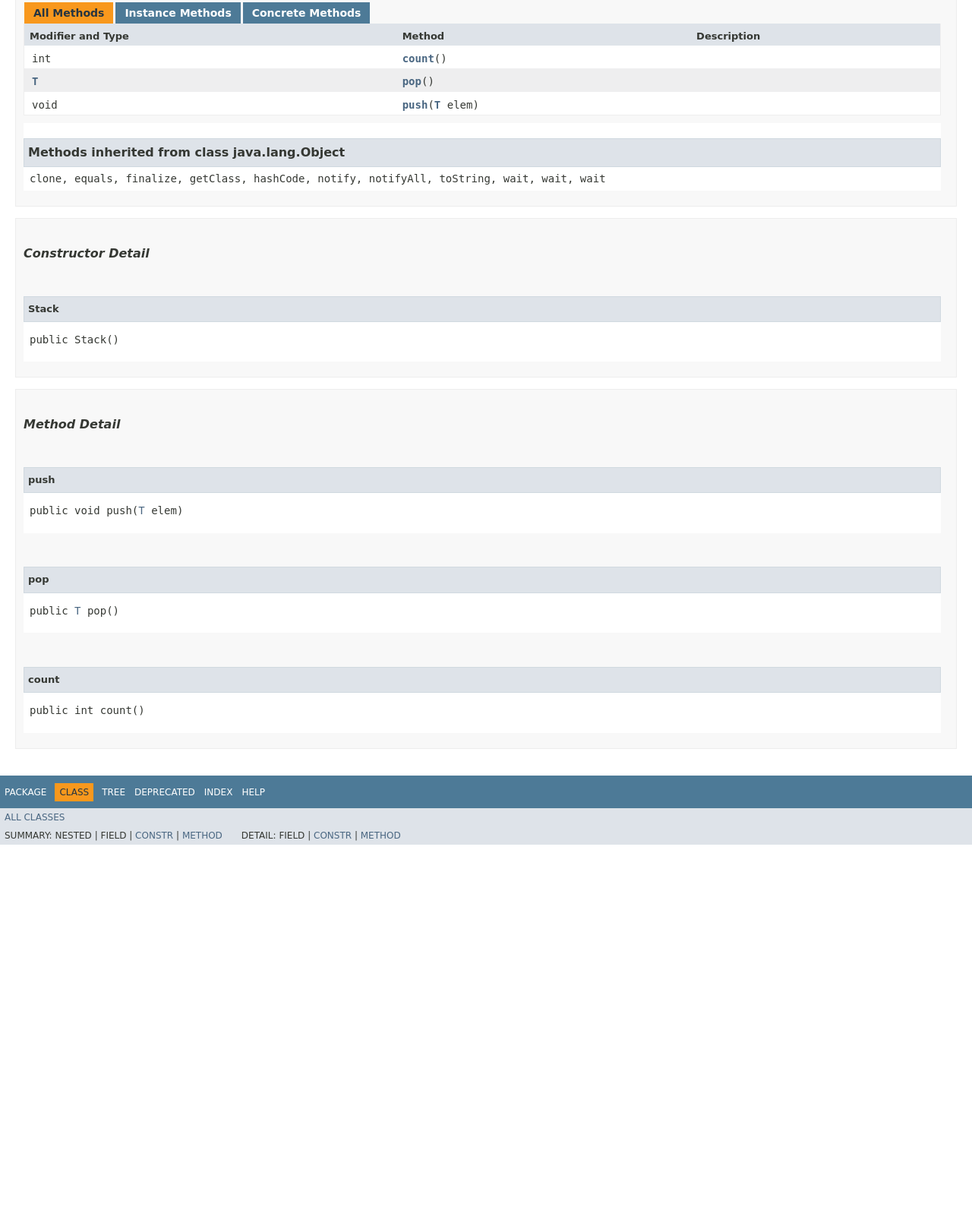
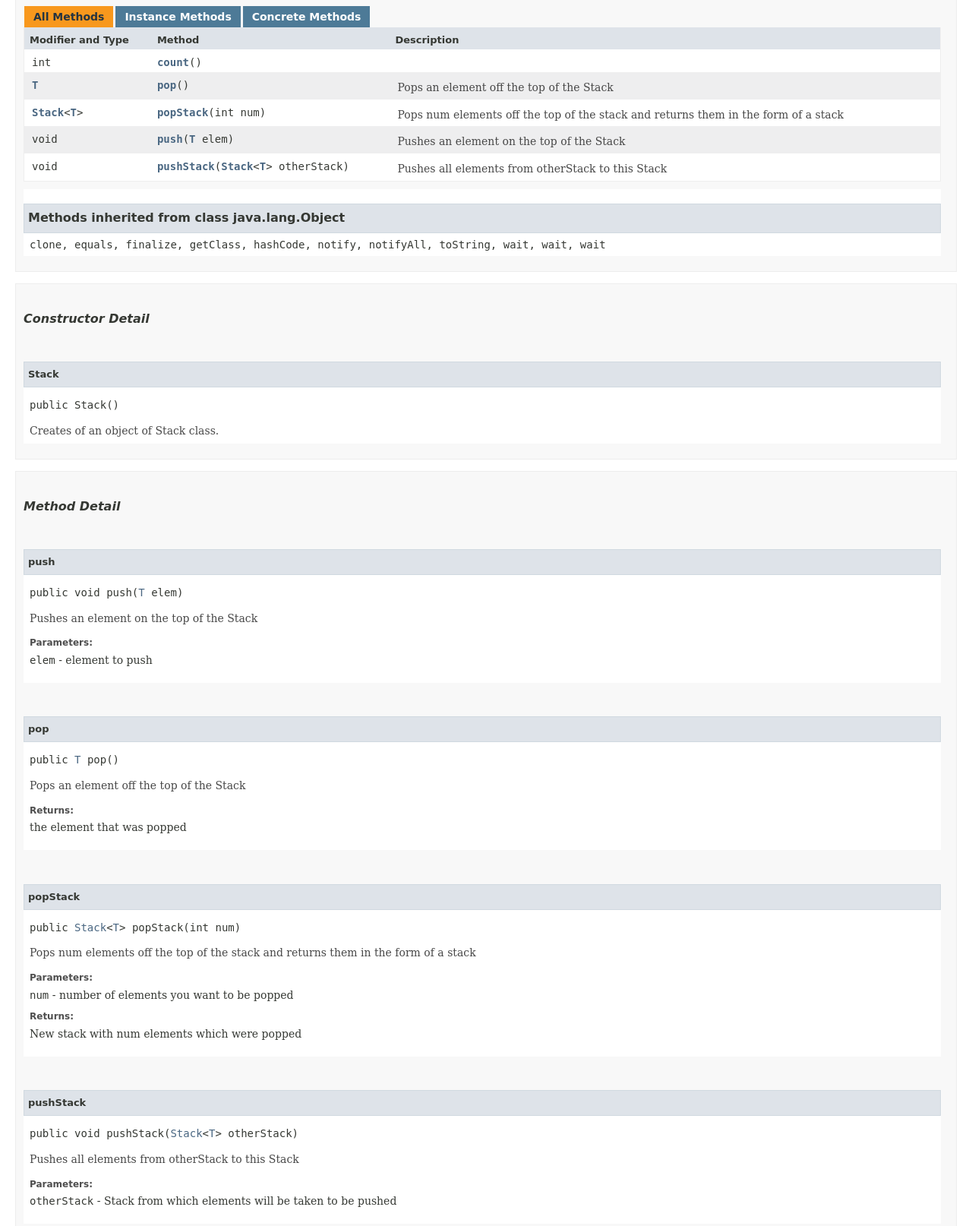
Before and after one commit to Aenyeweddientwink/OOP, a plain HTML site: page Task-1.2.1/io/github/aenyeweddientwink/Stack.html in a window 1280 px wide. Shown: the part 657-2271 px from the top of the page at 76% size. Before the commit the page ends 1769 px from the top, so only its background shows below. Drawn offline with Linux system fonts and the light colour scheme; no server answers; a script that the page names is missing; a web font is replaced by a local one.

Commit message:
Deploying to gh-pages from @ Aenyeweddientwink/OOP@3e7a6815692bb96f483d6a5a989f07f3766dd597 🚀

```diff
--- a/Task-1.2.1/io/github/aenyeweddientwink/Stack.html
+++ b/Task-1.2.1/io/github/aenyeweddientwink/Stack.html
@@ -27,7 +27,7 @@
     catch(err) {
     }
 //-->
-var data = {"i0":10,"i1":10,"i2":10};
+var data = {"i0":10,"i1":10,"i2":10,"i3":10,"i4":10};
 var tabs = {65535:["t0","All Methods"],2:["t2","Instance Methods"],8:["t4","Concrete Methods"]};
 var altColor = "altColor";
 var rowColor = "rowColor";
@@ -131,12 +131,12 @@ $('.navPadding').css('padding-top', $('.fixedNav').css("height"));
 <li class="blockList">
 <dl>
 <dt><span class="paramLabel">Type Parameters:</span></dt>
-<dd><code>T</code> - type of elements of the Stack</dd>
+<dd><code>T</code> - type of elements of the Stack.</dd>
 </dl>
 <hr>
 <pre>public class <span class="typeNameLabel">Stack&lt;T&gt;</span>
 extends java.lang.Object</pre>
-<div class="block">Implementation of a Generic class Stack</div>
+<div class="block">Implementation of a Generic class Stack.</div>
 </li>
 </ul>
 </div>
@@ -158,7 +158,9 @@ extends java.lang.Object</pre>
 </tr>
 <tr class="altColor">
 <th class="colConstructorName" scope="row"><code><span class="memberNameLink"><a href="#%3Cinit%3E()">Stack</a></span>()</code></th>
-<td class="colLast">&nbsp;</td>
+<td class="colLast">
+<div class="block">Creates of an object of Stack class.</div>
+</td>
 </tr>
 </table>
 </li>
@@ -186,12 +188,30 @@ extends java.lang.Object</pre>
 <tr id="i1" class="rowColor">
 <td class="colFirst"><code><a href="Stack.html" title="type parameter in Stack">T</a></code></td>
 <th class="colSecond" scope="row"><code><span class="memberNameLink"><a href="#pop()">pop</a></span>()</code></th>
-<td class="colLast">&nbsp;</td>
+<td class="colLast">
+<div class="block">Pops an element off the top of the Stack</div>
+</td>
 </tr>
 <tr id="i2" class="altColor">
+<td class="colFirst"><code><a href="Stack.html" title="class in io.github.aenyeweddientwink">Stack</a>&lt;<a href="Stack.html" title="type parameter in Stack">T</a>&gt;</code></td>
+<th class="colSecond" scope="row"><code><span class="memberNameLink"><a href="#popStack(int)">popStack</a></span>&#8203;(int&nbsp;num)</code></th>
+<td class="colLast">
+<div class="block">Pops num elements off the top of the stack and returns them in the form of a stack</div>
+</td>
+</tr>
+<tr id="i3" class="rowColor">
 <td class="colFirst"><code>void</code></td>
 <th class="colSecond" scope="row"><code><span class="memberNameLink"><a href="#push(T)">push</a></span>&#8203;(<a href="Stack.html" title="type parameter in Stack">T</a>&nbsp;elem)</code></th>
-<td class="colLast">&nbsp;</td>
+<td class="colLast">
+<div class="block">Pushes an element on the top of the Stack</div>
+</td>
+</tr>
+<tr id="i4" class="altColor">
+<td class="colFirst"><code>void</code></td>
+<th class="colSecond" scope="row"><code><span class="memberNameLink"><a href="#pushStack(io.github.aenyeweddientwink.Stack)">pushStack</a></span>&#8203;(<a href="Stack.html" title="class in io.github.aenyeweddientwink">Stack</a>&lt;<a href="Stack.html" title="type parameter in Stack">T</a>&gt;&nbsp;otherStack)</code></th>
+<td class="colLast">
+<div class="block">Pushes all elements from otherStack to this Stack</div>
+</td>
 </tr>
 </table>
 <ul class="blockList">
@@ -224,6 +244,7 @@ extends java.lang.Object</pre>
 <li class="blockList">
 <h4>Stack</h4>
 <pre>public&nbsp;Stack()</pre>
+<div class="block">Creates of an object of Stack class.</div>
 </li>
 </ul>
 </li>
@@ -245,6 +266,11 @@ extends java.lang.Object</pre>
 <li class="blockList">
 <h4>push</h4>
 <pre class="methodSignature">public&nbsp;void&nbsp;push&#8203;(<a href="Stack.html" title="type parameter in Stack">T</a>&nbsp;elem)</pre>
+<div class="block">Pushes an element on the top of the Stack</div>
+<dl>
+<dt><span class="paramLabel">Parameters:</span></dt>
+<dd><code>elem</code> - element to push</dd>
+</dl>
 </li>
 </ul>
 <a id="pop()">
@@ -254,6 +280,41 @@ extends java.lang.Object</pre>
 <li class="blockList">
 <h4>pop</h4>
 <pre class="methodSignature">public&nbsp;<a href="Stack.html" title="type parameter in Stack">T</a>&nbsp;pop()</pre>
+<div class="block">Pops an element off the top of the Stack</div>
+<dl>
+<dt><span class="returnLabel">Returns:</span></dt>
+<dd>the element that was popped</dd>
+</dl>
+</li>
+</ul>
+<a id="popStack(int)">
+<!--   -->
+</a>
+<ul class="blockList">
+<li class="blockList">
+<h4>popStack</h4>
+<pre class="methodSignature">public&nbsp;<a href="Stack.html" title="class in io.github.aenyeweddientwink">Stack</a>&lt;<a href="Stack.html" title="type parameter in Stack">T</a>&gt;&nbsp;popStack&#8203;(int&nbsp;num)</pre>
+<div class="block">Pops num elements off the top of the stack and returns them in the form of a stack</div>
+<dl>
+<dt><span class="paramLabel">Parameters:</span></dt>
+<dd><code>num</code> - number of elements you want to be popped</dd>
+<dt><span class="returnLabel">Returns:</span></dt>
+<dd>New stack with num elements which were popped</dd>
+</dl>
+</li>
+</ul>
+<a id="pushStack(io.github.aenyeweddientwink.Stack)">
+<!--   -->
+</a>
+<ul class="blockList">
+<li class="blockList">
+<h4>pushStack</h4>
+<pre class="methodSignature">public&nbsp;void&nbsp;pushStack&#8203;(<a href="Stack.html" title="class in io.github.aenyeweddientwink">Stack</a>&lt;<a href="Stack.html" title="type parameter in Stack">T</a>&gt;&nbsp;otherStack)</pre>
+<div class="block">Pushes all elements from otherStack to this Stack</div>
+<dl>
+<dt><span class="paramLabel">Parameters:</span></dt>
+<dd><code>otherStack</code> - Stack from which elements will be taken to be pushed</dd>
+</dl>
 </li>
 </ul>
 <a id="count()">
--- a/Task-1.2.1/member-search-index.js
+++ b/Task-1.2.1/member-search-index.js
@@ -1 +1 @@
-memberSearchIndex = [{"p":"io.github.aenyeweddientwink","c":"Stack","l":"count()"},{"p":"io.github.aenyeweddientwink","c":"Stack","l":"pop()"},{"p":"io.github.aenyeweddientwink","c":"Stack","l":"push(T)"},{"p":"io.github.aenyeweddientwink","c":"Stack","l":"Stack()","url":"%3Cinit%3E()"}]
+memberSearchIndex = [{"p":"io.github.aenyeweddientwink","c":"Stack","l":"count()"},{"p":"io.github.aenyeweddientwink","c":"Stack","l":"pop()"},{"p":"io.github.aenyeweddientwink","c":"Stack","l":"popStack(int)"},{"p":"io.github.aenyeweddientwink","c":"Stack","l":"push(T)"},{"p":"io.github.aenyeweddientwink","c":"Stack","l":"pushStack(Stack<T>)","url":"pushStack(io.github.aenyeweddientwink.Stack)"},{"p":"io.github.aenyeweddientwink","c":"Stack","l":"Stack()","url":"%3Cinit%3E()"}]
```
Also changed, not shown: Task-1.2.1/allclasses-index.html (+1 -1 lines), Task-1.2.1/index-all.html (+18 -4 lines), Task-1.2.1/io/github/aenyeweddientwink/package-summary.html (+1 -1 lines), 3 other files.
